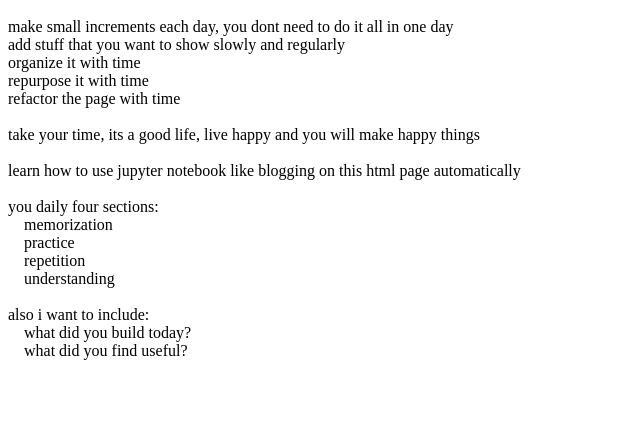
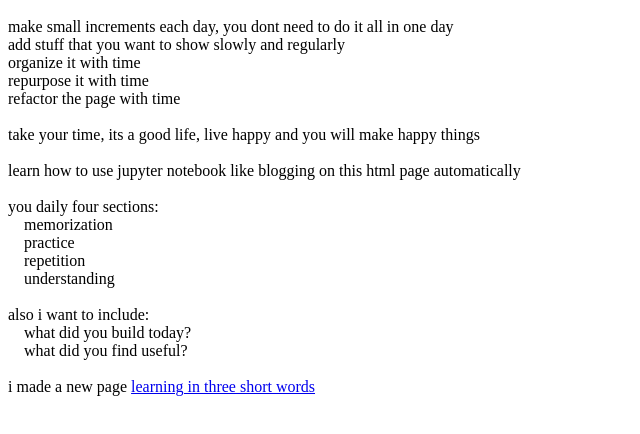
Before and after one commit to anirban-oss/anirban-oss.github.io, a plain HTML site: page index.html in a window 1280 px wide. Shown: the part 48-482 px from the top of the page, without its empty margins (0-640 px from the left). Drawn offline with Linux system fonts and the light colour scheme.

Commit message:
Update index.html

```diff
--- a/index.html
+++ b/index.html
@@ -20,3 +20,5 @@ also i want to include:<br>
   &emsp;what did you build today?<br>
   &emsp;what did you find useful?<br>
 <br>
+
+i made a new page <a href="https://github.com/anirban-oss/anirban-oss.github.io/blob/c9ede14848c7f3c1a4c68c378662d75fa6d4cd41/learning.html"> learning in three short words </a>
```
